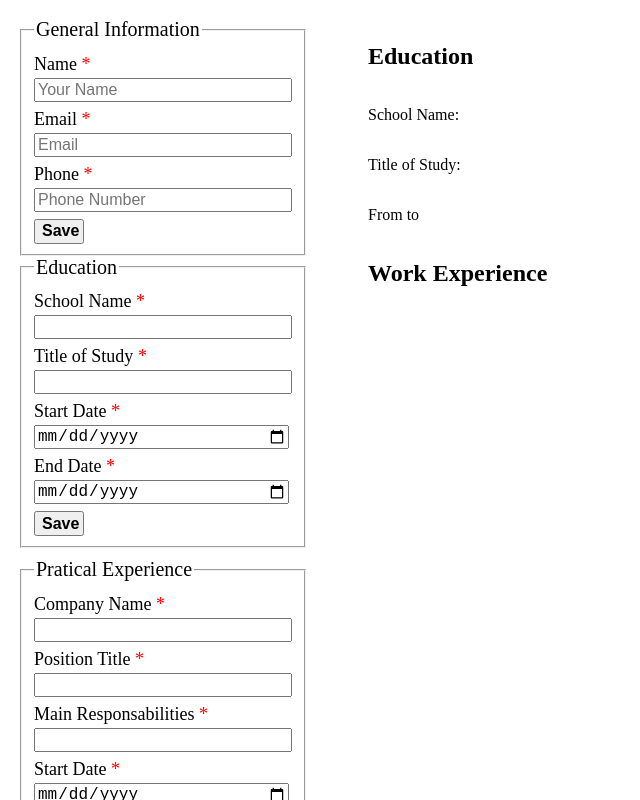
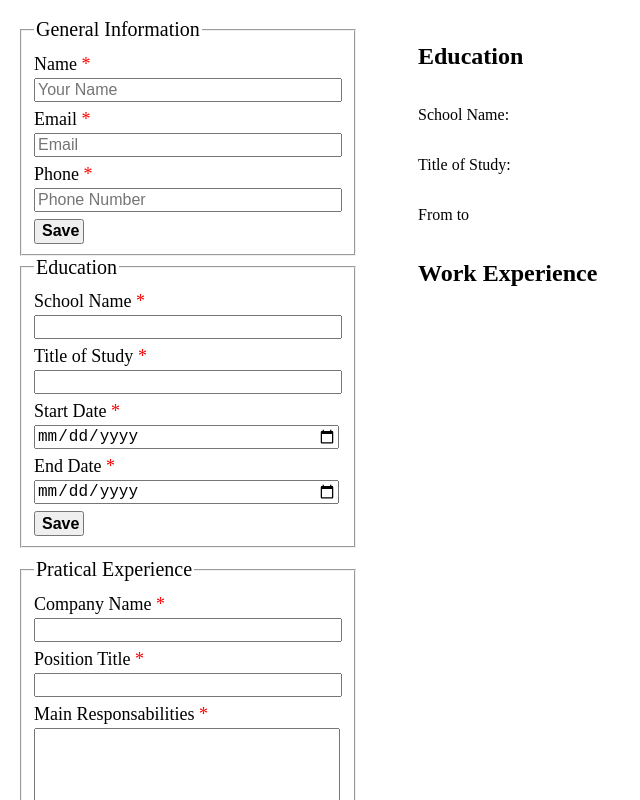
Before and after one commit to David-Portugal-Ferreira/new-cv-application, a React (Vite) app: page / in a window 1280 px wide. Both pictures are taken after a click on the button "Add Experience". Shown: the top 800 px of the page, without its empty margins (0-640 px from the left). Built offline with nearby package versions, Linux system fonts and the light colour scheme.

Commit message:
Replace input with textarea in responsabilities

```diff
--- a/src/components/FormPraticalExperience.jsx
+++ b/src/components/FormPraticalExperience.jsx
@@ -78,7 +78,7 @@ export default function FormPraticalExperience({
               <label htmlFor="responsabilitites">
                 Main Responsabilities <span>*</span>
               </label>
-              <input
+              <textarea
                 id="responsabilitites"
                 type="text"
                 value={workExperience.mainResponsabilities}
--- a/src/styles/forms.css
+++ b/src/styles/forms.css
@@ -18,8 +18,8 @@ input[type="text"],
 input[type="email"],
 input[type="number"],
 input[type="date"] {
-  max-width: 300px;
-  min-width: 250px;
+  max-width: 350px;
+  min-width: 300px;
   font-size: 16px;
 }
 input[type="submit"],
@@ -30,6 +30,13 @@ input[type="button"] {
   height: 25px;
   font-size: 16px;
   font-weight: bold;
+}
+
+textarea {
+  min-width: 300px;
+  max-width: 350px;
+  min-height: 250px;
+  resize: none;
 }
 
 /* Chrome, Safari, Edge, Opera */
```
